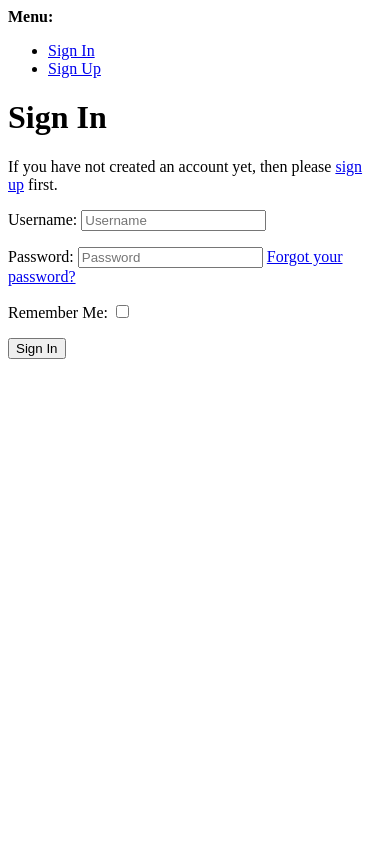
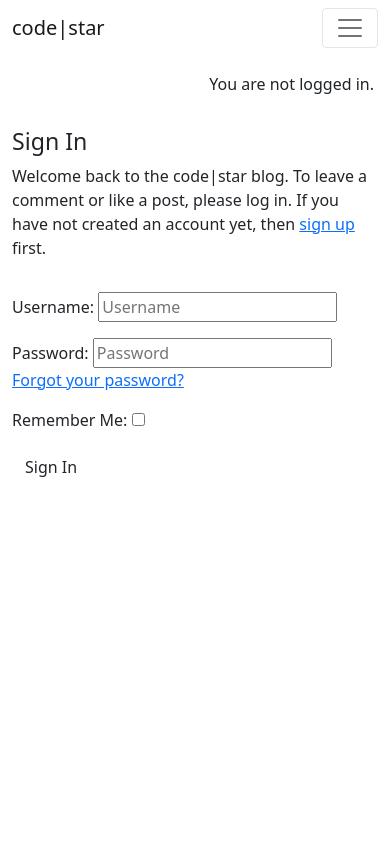
Before and after one commit to lewis1190/ci-who-killed-me-django, a Django app: page /accounts/login/ in a window 390 px wide. Run offline with Django 5.2, Linux system fonts and the light colour scheme; some libraries are stand-ins or nearby versions.

Commit message:
Setting up Superuser and basic login functionality

```diff
--- a/templates/account/login.html
+++ b/templates/account/login.html
@@ -1,61 +1,33 @@
-{% extends "account/base_entrance.html" %}
+{% extends "base.html" %}
+
 {% load i18n %}
-{% load allauth account %}
-{% block head_title %}
-    {% trans "Sign In" %}
-{% endblock head_title %}
+
+{% block head_title %}{% trans "Sign In" %}{% endblock %}
+
 {% block content %}
-    {% element h1 %}
-        {% trans "Sign In" %}
-    {% endelement %}
-    {% if not SOCIALACCOUNT_ONLY %}
-        {% setvar link %}
-            <a href="{{ signup_url }}">
-            {% endsetvar %}
-            {% setvar end_link %}
-            </a>
-        {% endsetvar %}
-        {% element p %}
-            {% blocktranslate %}If you have not created an account yet, then please {{ link }}sign up{{ end_link }} first.{% endblocktranslate %}
-        {% endelement %}
-        {% url 'account_login' as login_url %}
-        {% element form form=form method="post" action=login_url tags="entrance,login" %}
-            {% slot body %}
+
+<div class="container">
+    <div class="row">
+        <div class="col-md-8 mt-3 offset-md-2">
+            <h3>{% trans "Sign In" %}</h3>
+
+            <p>{% blocktrans %}Welcome back to the code|star blog. To leave a comment or like a post, please log in. If
+                you
+                have not created an account yet, then <a class="link" href="{{ signup_url }}">sign up</a>
+                first.{% endblocktrans %}</p>
+        </div>
+    </div>
+    <div class="row">
+        <div class="col-md-8 mt-3 offset-md-2">
+            <form class="login" method="POST" action="{% url 'account_login' %}">
                 {% csrf_token %}
-                {% element fields form=form unlabeled=True %}
-                {% endelement %}
-                {{ redirect_field }}
-            {% endslot %}
-            {% slot actions %}
-                {% element button type="submit" tags="prominent,login" %}
-                    {% trans "Sign In" %}
-                {% endelement %}
-            {% endslot %}
-        {% endelement %}
-    {% endif %}
-    {% if LOGIN_BY_CODE_ENABLED or PASSKEY_LOGIN_ENABLED %}
-        {% element hr %}
-        {% endelement %}
-        {% element button_group vertical=True %}
-            {% if PASSKEY_LOGIN_ENABLED %}
-                {% element button type="submit" form="mfa_login" id="passkey_login" tags="prominent,login,outline,primary" %}
-                    {% trans "Sign in with a passkey" %}
-                {% endelement %}
-            {% endif %}
-            {% if LOGIN_BY_CODE_ENABLED %}
-                {% element button href=request_login_code_url tags="prominent,login,outline,primary" %}
-                    {% trans "Send me a sign-in code" %}
-                {% endelement %}
-            {% endif %}
-        {% endelement %}
-    {% endif %}
-    {% if SOCIALACCOUNT_ENABLED %}
-        {% include "socialaccount/snippets/login.html" with page_layout="entrance" %}
-    {% endif %}
-{% endblock content %}
-{% block extra_body %}
-    {{ block.super }}
-    {% if PASSKEY_LOGIN_ENABLED %}
-        {% include "mfa/webauthn/snippets/login_script.html" with button_id="passkey_login" %}
-    {% endif %}
+                {{ form.as_p }}
+                {% if redirect_field_value %}
+                <input type="hidden" name="{{ redirect_field_name }}" value="{{ redirect_field_value }}" />
+                {% endif %}
+                <button class="btn btn-signup right" type="submit">{% trans "Sign In" %}</button>
+            </form>
+        </div>
+    </div>
+</div>
 {% endblock %}
--- a/templates/base.html
+++ b/templates/base.html
@@ -0,0 +1,113 @@
+{% load static %}
+
+{% url 'home' as home_url %}
+{% url 'about' as about_url %}
+{% url 'account_login' as login_url %}
+{% url 'account_signup' as signup_url %}
+{% url 'account_logout' as logout_url %}
+
+<!DOCTYPE html>
+<html class="h-100" lang="en">
+
+<head>
+  <title>CodeStar Blog</title>
+  <meta name="viewport" content="width=device-width, initial-scale=1">
+
+  <!-- Google Fonts CSS -->
+  <link rel="preconnect" href="https://fonts.gstatic.com">
+  <link href="https://fonts.googleapis.com/css2?family=Roboto:wght@300&display=swap" rel="stylesheet">
+  <link href="https://fonts.googleapis.com/css2?family=Lato:wght@300;700&display=swap" rel="stylesheet">
+
+  <!-- Font Awesome CSS -->
+  <link rel="stylesheet" href="https://cdnjs.cloudflare.com/ajax/libs/font-awesome/5.15.3/css/all.min.css">
+
+  <!-- Bootstrap CSS -->
+  <link href="https://cdn.jsdelivr.net/npm/bootstrap@5.0.1/dist/css/bootstrap.min.css" rel="stylesheet" integrity="sha384-+0n0xVW2eSR5OomGNYDnhzAbDsOXxcvSN1TPprVMTNDbiYZCxYbOOl7+AMvyTG2x" crossorigin="anonymous">
+
+  <link rel="stylesheet" href="{% static 'css/style.css' %}">
+</head>
+
+<body class="d-flex flex-column h-100 main-bg">
+
+  <!-- Navigation -->
+  <nav class="navbar navbar-expand-lg navbar-light bg-white">
+    <div class="container-fluid">
+      <a class="navbar-brand" href="{% url 'home' %}"><span class="brand">c<span class="red-o">o</span>de<span class="thin">|star</span></span></a>
+      <button class="navbar-toggler" type="button" data-bs-toggle="collapse" data-bs-target="#navbarText" aria-controls="navbarText" aria-expanded="false" aria-label="Toggle navigation">
+        <span class="navbar-toggler-icon"></span>
+      </button>
+      <div class="collapse navbar-collapse" id="navbarText">
+        <ul class="navbar-nav me-auto mb-2 mb-lg-0">
+          <li class="nav-item">
+            <a class="nav-link {% if request.path == home_url %}active aria-current='page' {% endif %}" href="{% url 'home' %}">Home</a>
+          </li>
+          <li class="nav-item">
+            <a class="nav-link {% if request.path == about_url %}active aria-current='page' {% endif %}" href="{% url 'about' %}">About</a>
+          </li>
+          {% if user.is_authenticated %}
+          <li class="nav-item">
+            <a class="nav-link {% if request.path == logout_url %}active aria-current='page' {% endif %}" href="{% url 'account_logout' %}">Logout</a>
+          </li>
+          {% else %}
+          <li class="nav-item">
+            <a class="nav-link {% if request.path == signup_url %}active aria-current='page' {% endif %}" href="{% url 'account_signup' %}">Register</a>
+          </li>
+          <li class="nav-item">
+            <a class="nav-link {% if request.path == login_url %}active aria-current='page' {% endif %}" href="{% url 'account_login' %}">Login</a>
+          </li>
+          {% endif %}
+        </ul>
+        <span class="navbar-text text-muted">
+          adventures of a software developer
+        </span>
+      </div>
+    </div>
+  </nav>
+
+  <!-- displaying Django messages -->
+  <div class="container">
+    <div class="row">
+      <div class="col-md-8 offset-md-2">
+        {% for message in messages %}
+        <div class="alert {{ message.tags }} alert-dismissible
+        fade show" id="msg" role="alert">
+          {{ message | safe }}
+          <button type="button" class="btn-close" data-bs-dismiss="alert" aria-label="Close"></button>
+        </div>
+        {% endfor %}
+      </div>
+    </div>
+  </div>
+
+  <main class="flex-shrink-0 main-bg">
+    {% if user.is_authenticated %}
+    <p class="text-end m-3">You are logged in as {{ user }}</p>
+    {% else %}
+    <p class="text-end m-3">You are not logged in.</p>
+    {% endif %}
+
+    {% block content %}
+    <!-- Content Goes here -->
+    {% endblock content %}
+
+  </main>
+
+  <!-- Footer -->
+  <footer class="footer mt-auto py-3 dark-bg">
+    <p class="m-0 text-center text-white">{% block copyright %}Made by Code Instituters{% endblock copyright %}</p>
+    <p class="m-0 text-center text-white">Follow us: <i class="fab fa-facebook-square ms-3"></i>
+      <i class="fab fa-twitter-square ms-3"></i>
+      <i class="fab fa-instagram-square ms-3"></i>
+      <i class="fab fa-youtube-square ms-3"></i>
+    </p>
+  </footer>
+
+  <script src="https://cdn.jsdelivr.net/npm/bootstrap@5.0.1/dist/js/bootstrap.bundle.min.js" integrity="sha384-gtEjrD/SeCtmISkJkNUaaKMoLD0//ElJ19smozuHV6z3Iehds+3Ulb9Bn9Plx0x4" crossorigin="anonymous">
+  </script>
+  <script src="{% static 'js/script.js' %}"></script>
+</body>
+
+{% block extras %}
+{% endblock %}
+
+</html>
```
Also changed, not shown: templates/account/logout.html (+28 -24 lines), templates/account/signup.html (+29 -44 lines).
